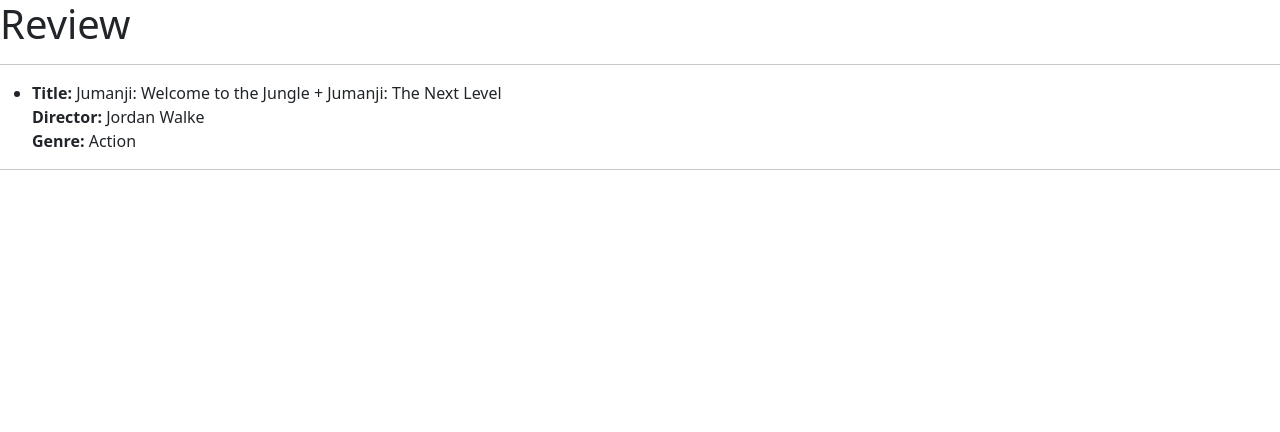
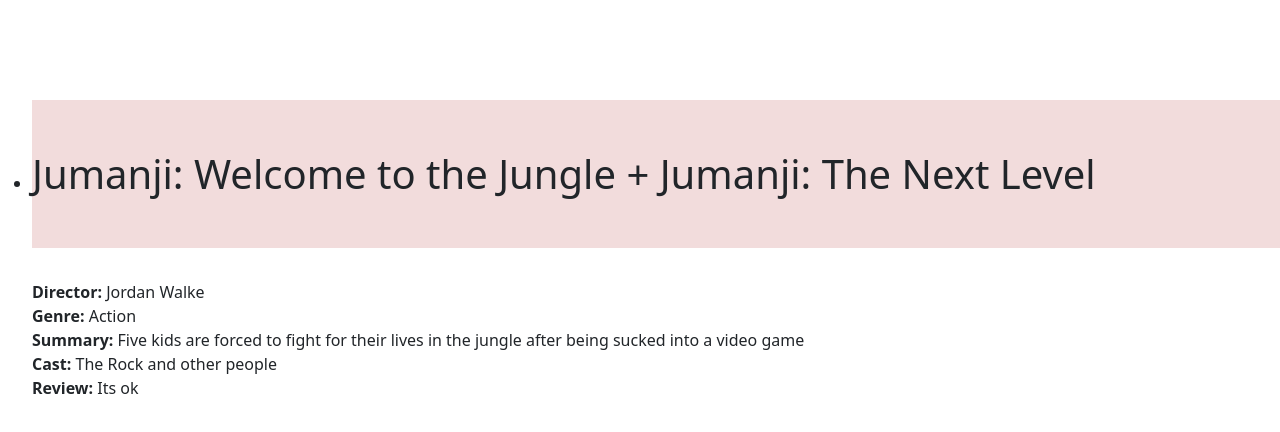
Before and after one commit to nvenkate-cyber/Review-Blog, a React (Create React App) app in the folder frontend/: page / in a window 1280 px wide. Shown: the top 432 px of the page. Built offline with nearby package versions, Linux system fonts and the light colour scheme.

Commit message:
update css

```diff
--- a/frontend/src/App.css
+++ b/frontend/src/App.css
@@ -36,3 +36,8 @@
     transform: rotate(360deg);
   }
 }
+
+/* .review {
+  background-color: #f2dcdc;
+  margin-top: 100px;
+} */
--- a/frontend/src/App.js
+++ b/frontend/src/App.js
@@ -1,4 +1,5 @@
 import * as React from 'react';
+import './App.css';
 import { Card, Button } from 'react-bootstrap';
 import 'bootstrap/dist/css/bootstrap.min.css';
 
@@ -10,11 +11,7 @@
 
   return (
     <div>
-      <h1>Review</h1>
-
-      <hr />
       <Review />
-      <hr />
     </div>
   );
 };
--- /dev/null
+++ b/frontend/src/pages/browse.css
@@ -0,0 +1,9 @@
+h1.Movies{
+    margin-top: 50px !important;
+    margin-bottom: 50px !important;
+}
+
+
+.MuiPaper-root {
+    background-color: #f2dcdc !important;
+}
--- a/frontend/src/pages/browse.js
+++ b/frontend/src/pages/browse.js
@@ -7,6 +7,7 @@
     Typography,
     CardHeader
   } from "@material-ui/core/";
+  import './browse.css';
 
   const useStyles = makeStyles((theme) => ({
     root: {
@@ -32,6 +33,7 @@
 
     return (
         <div className={classes.root}>
+            <h1 className="Movies">Movies</h1>
       {data.id.map((elem) => (
         <Grid
           container
--- /dev/null
+++ b/frontend/src/pages/review.css
@@ -0,0 +1,6 @@
+.review {
+  background-color: #f2dcdc;
+  margin-top: 100px;
+  padding-top: 50px;
+  padding-bottom: 50px;
+}
--- a/frontend/src/pages/review.js
+++ b/frontend/src/pages/review.js
@@ -1,3 +1,8 @@
+
+import * as React from 'react';
+import './review.css';
+
+
 const list = [
     {
       collectionName: 'Jumanji: Welcome to the Jungle + Jumanji: The Next Level',
@@ -24,12 +29,20 @@
       {list.map((item) => (
         <li key={item.collectionId}>
           <span>
-            <a href={item.artistLinkUrl}> <strong>Title: </strong> {item.collectionName}</a>
+              <h1 className="review"><strong></strong> {item.collectionName}</h1>
+            <a href={item.artistLinkUrl}></a>
           </span>
           <br/>
           <span><strong>Director: </strong>{item.artistName}</span>
           <br />
           <span><strong>Genre: </strong>{item.primaryGenreName}</span>
+          <br />
+          <span><strong>Summary: </strong> Five kids are forced to fight for their lives in
+          the jungle after being sucked into a video game</span>
+          <br />
+          <span><strong>Cast: </strong> The Rock and other people</span>
+          <br />
+          <span><strong>Review: </strong> Its ok</span>
           <br />
         </li>
       ))}
```
